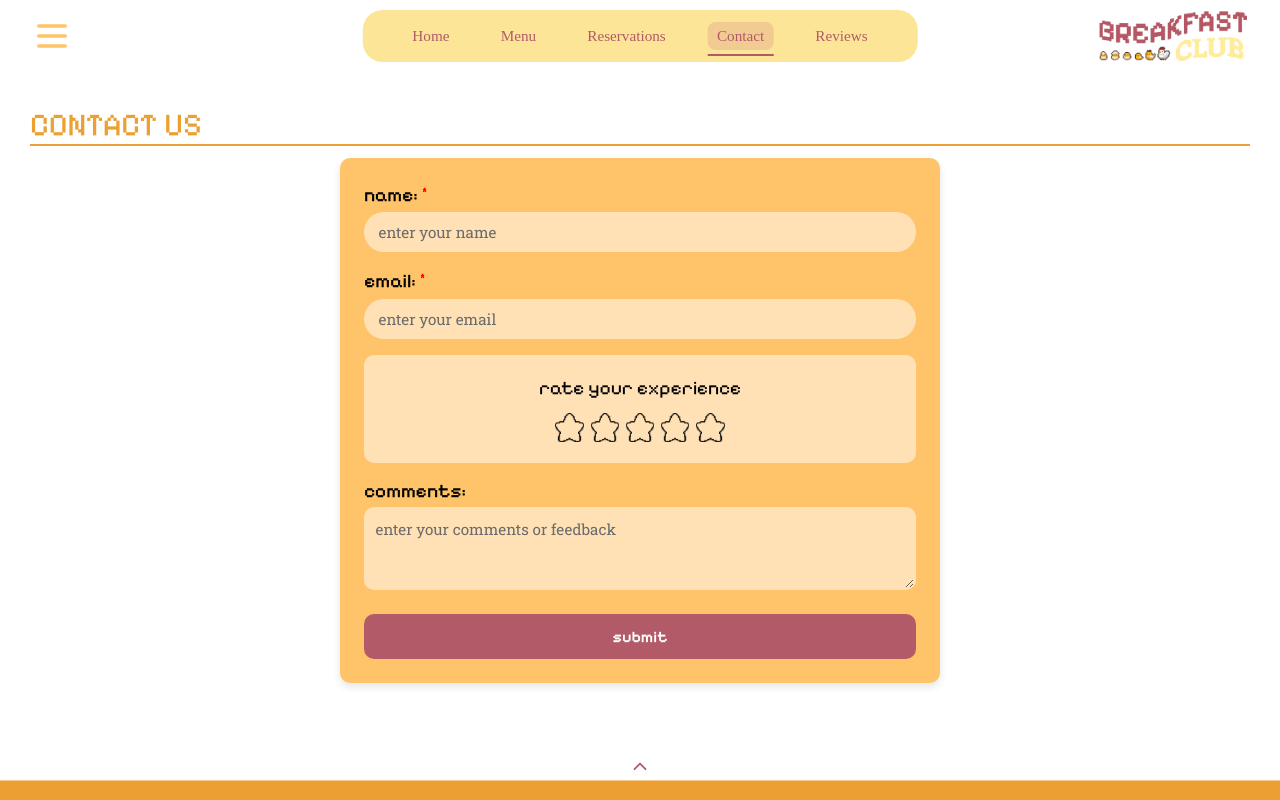
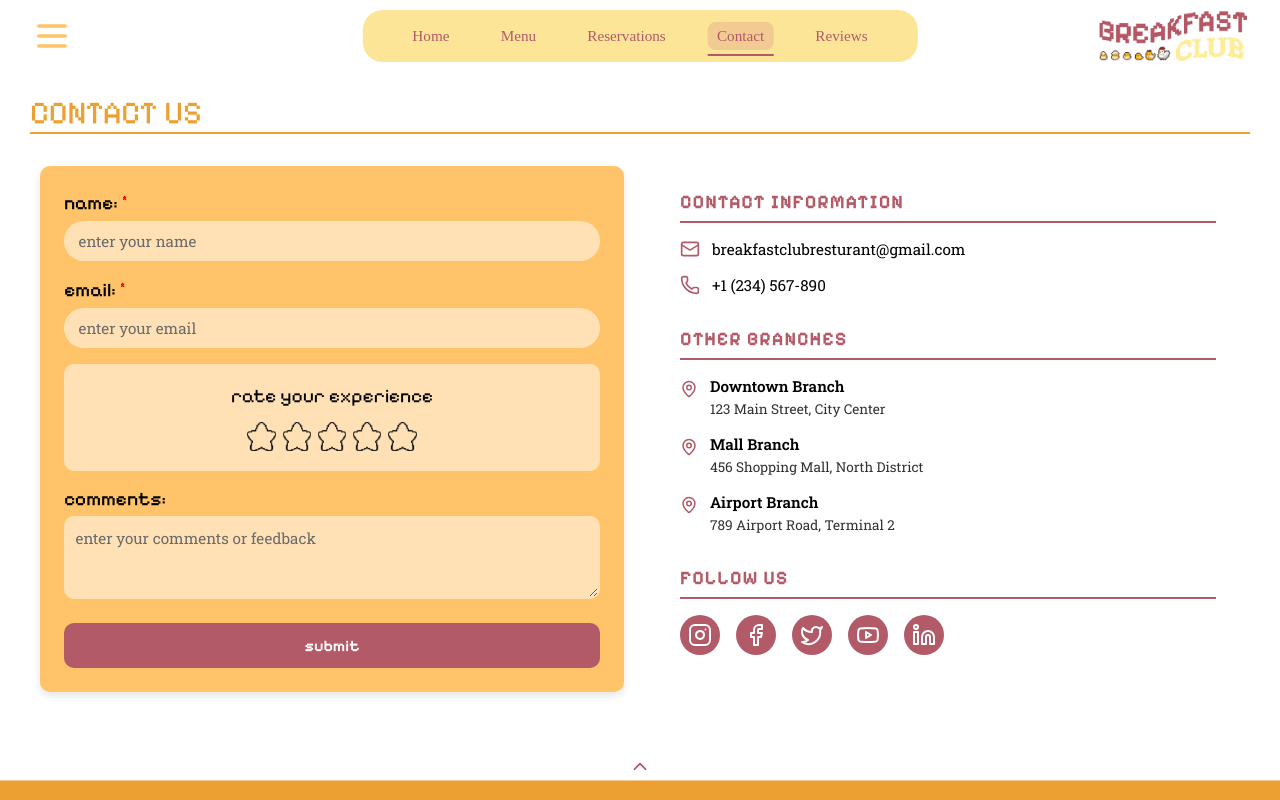
Before and after one commit to AhmedAfzal2/breakfast-club, a React (Vite) app: page /contact in a window 1280 px wide. Built offline with nearby package versions, Linux system fonts and the light colour scheme; no server answers.

Commit message:
contact information

```diff
--- /dev/null
+++ b/src/components/contact-us/ContactSidebar.css
@@ -0,0 +1,142 @@
+.contact-sidebar {
+  display: flex;
+  flex-direction: column;
+  gap: 2rem;
+  padding: 1.5rem;
+  border-radius: 10px;
+  height: fit-content;
+  font-family: var(--font-roboto-slab);
+}
+
+.sidebar-section {
+  display: flex;
+  flex-direction: column;
+  gap: 1rem;
+}
+
+.sidebar-title {
+  font-size: 1.2rem;
+  font-weight: 700;
+  font-family: var(--font-pixel);
+  color: var(--china-rose);
+  margin: 0;
+  text-transform: uppercase;
+  letter-spacing: 1px;
+  border-bottom: 2px solid var(--china-rose);
+  padding-bottom: 0.5rem;
+}
+
+/* Contact Info */
+.contact-info-item {
+  display: flex;
+  align-items: center;
+  gap: 0.75rem;
+}
+
+.contact-icon {
+  color: var(--china-rose);
+  flex-shrink: 0;
+}
+
+.contact-link {
+  color: var(--dark-green);
+  text-decoration: none;
+  font-size: 0.95rem;
+  transition: color 0.2s ease;
+  word-break: break-word;
+}
+
+.contact-link:hover {
+  color: var(--china-rose);
+  text-decoration: underline;
+}
+
+/* Branches */
+.branch-item {
+  display: flex;
+  gap: 0.75rem;
+  align-items: flex-start;
+}
+
+.branch-icon {
+  color: var(--china-rose);
+  flex-shrink: 0;
+  margin-top: 0.2rem;
+}
+
+.branch-details {
+  flex: 1;
+}
+
+.branch-name {
+  font-weight: 600;
+  color: var(--dark-green);
+  margin: 0 0 0.25rem 0;
+  font-size: 0.95rem;
+}
+
+.branch-address {
+  color: var(--dark-green);
+  margin: 0;
+  font-size: 0.85rem;
+  opacity: 0.8;
+}
+
+/* Social Links */
+.social-links {
+  display: flex;
+  gap: 1rem;
+  flex-wrap: wrap;
+}
+
+.social-link {
+  display: flex;
+  align-items: center;
+  justify-content: center;
+  width: 40px;
+  height: 40px;
+  background-color: var(--china-rose);
+  color: white;
+  border-radius: 50%;
+  transition: all 0.2s ease;
+  text-decoration: none;
+}
+
+.social-link:hover {
+  background-color: var(--dark-green);
+  transform: translateY(-2px);
+  box-shadow: 0 4px 8px rgba(0, 0, 0, 0.2);
+}
+
+@media (max-width: 768px) {
+  .contact-sidebar {
+    padding: 1rem;
+    gap: 1.5rem;
+  }
+
+  .sidebar-title {
+    font-size: 1rem;
+  }
+
+  .contact-link {
+    font-size: 0.85rem;
+  }
+
+  .branch-name {
+    font-size: 0.9rem;
+  }
+
+  .branch-address {
+    font-size: 0.8rem;
+  }
+
+  .social-link {
+    width: 36px;
+    height: 36px;
+  }
+
+  .social-link svg {
+    width: 20px;
+    height: 20px;
+  }
+}
--- /dev/null
+++ b/src/components/contact-us/ContactSidebar.jsx
@@ -0,0 +1,76 @@
+import React from "react";
+import { Mail, Phone, MapPin, Instagram, Facebook, Twitter, Youtube, Linkedin } from "lucide-react";
+import "./ContactSidebar.css";
+
+function ContactSidebar() {
+  return (
+    <div className="contact-sidebar">
+      {/* Contact Info */}
+      <div className="sidebar-section">
+        <h3 className="sidebar-title">Contact Information</h3>
+        <div className="contact-info-item">
+          <Mail className="contact-icon" size={20} />
+          <a href="mailto:breakfastclubresturant@gmail.com" className="contact-link">
+            breakfastclubresturant@gmail.com
+          </a>
+        </div>
+        <div className="contact-info-item">
+          <Phone className="contact-icon" size={20} />
+          <a href="tel:+1234567890" className="contact-link">
+            +1 (234) 567-890
+          </a>
+        </div>
+      </div>
+
+      {/* Other Branches */}
+      <div className="sidebar-section">
+        <h3 className="sidebar-title">Other Branches</h3>
+        <div className="branch-item">
+          <MapPin className="branch-icon" size={18} />
+          <div className="branch-details">
+            <p className="branch-name">Downtown Branch</p>
+            <p className="branch-address">123 Main Street, City Center</p>
+          </div>
+        </div>
+        <div className="branch-item">
+          <MapPin className="branch-icon" size={18} />
+          <div className="branch-details">
+            <p className="branch-name">Mall Branch</p>
+            <p className="branch-address">456 Shopping Mall, North District</p>
+          </div>
+        </div>
+        <div className="branch-item">
+          <MapPin className="branch-icon" size={18} />
+          <div className="branch-details">
+            <p className="branch-name">Airport Branch</p>
+            <p className="branch-address">789 Airport Road, Terminal 2</p>
+          </div>
+        </div>
+      </div>
+
+      {/* Social Media */}
+      <div className="sidebar-section">
+        <h3 className="sidebar-title">Follow Us</h3>
+        <div className="social-links">
+          <a href="#" className="social-link" aria-label="Instagram">
+            <Instagram size={24} />
+          </a>
+          <a href="#" className="social-link" aria-label="Facebook">
+            <Facebook size={24} />
+          </a>
+          <a href="#" className="social-link" aria-label="Twitter">
+            <Twitter size={24} />
+          </a>
+          <a href="#" className="social-link" aria-label="YouTube">
+            <Youtube size={24} />
+          </a>
+          <a href="#" className="social-link" aria-label="LinkedIn">
+            <Linkedin size={24} />
+          </a>
+        </div>
+      </div>
+    </div>
+  );
+}
+
+export default ContactSidebar;
--- a/src/pages/ContactPage.css
+++ b/src/pages/ContactPage.css
@@ -3,22 +3,47 @@
   display: flex;
   flex-direction: column;
   align-items: center;
-  justify-content: center;
   padding: 0;
   min-height: calc(100vh - 200px);
 }
 
 .contact-page .page-heading {
-  margin-bottom: 0.75rem;
+  margin-bottom: 2rem;
+}
+
+.contact-grid {
+  display: grid;
+  grid-template-columns: 1fr 1fr;
+  gap: 2rem;
+  width: 100%;
+  max-width: 1200px;
+  align-items: start;
+}
+
+.contact-form-column {
+  width: 100%;
+}
+
+.contact-sidebar-column {
+  width: 100%;
 }
 
 @media (max-width: 768px) {
+  .contact-grid {
+    grid-template-columns: 1fr;
+    gap: 1.5rem;
+  }
+
   .contact-page {
     padding: 0;
     min-height: calc(100vh - 150px);
   }
 
   .contact-page .page-heading {
-    margin-bottom: 0.5rem;
+    margin-bottom: 1rem;
+  }
+
+  .contact-grid {
+    gap: 1rem;
   }
 }
--- a/src/pages/ContactPage.jsx
+++ b/src/pages/ContactPage.jsx
@@ -1,6 +1,7 @@
 import React from "react";
 import Layout from "../components/Layout/Layout";
 import ContactForm from "../components/contact-us/ContactForm";
+import ContactSidebar from "../components/contact-us/ContactSidebar";
 import "../App.css";
 import "./ContactPage.css";
 
@@ -9,7 +10,14 @@ function ContactPage() {
     <Layout>
       <div className="contact-page">
         <h1 className="page-heading">CONTACT US</h1>
-        <ContactForm />
+        <div className="contact-grid">
+          <div className="contact-form-column">
+            <ContactForm />
+          </div>
+          <div className="contact-sidebar-column">
+            <ContactSidebar />
+          </div>
+        </div>
       </div>
     </Layout>
   );
```
